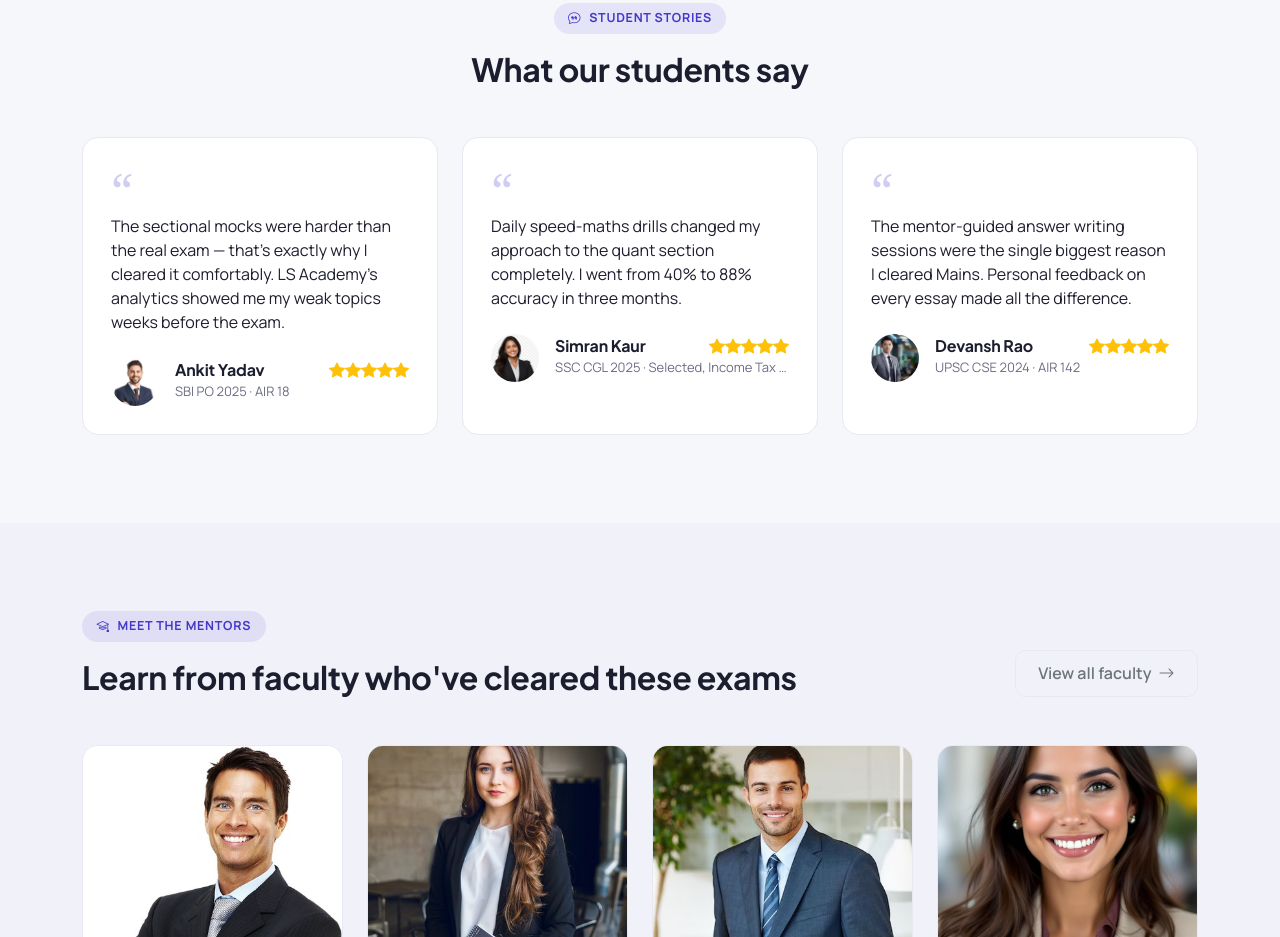
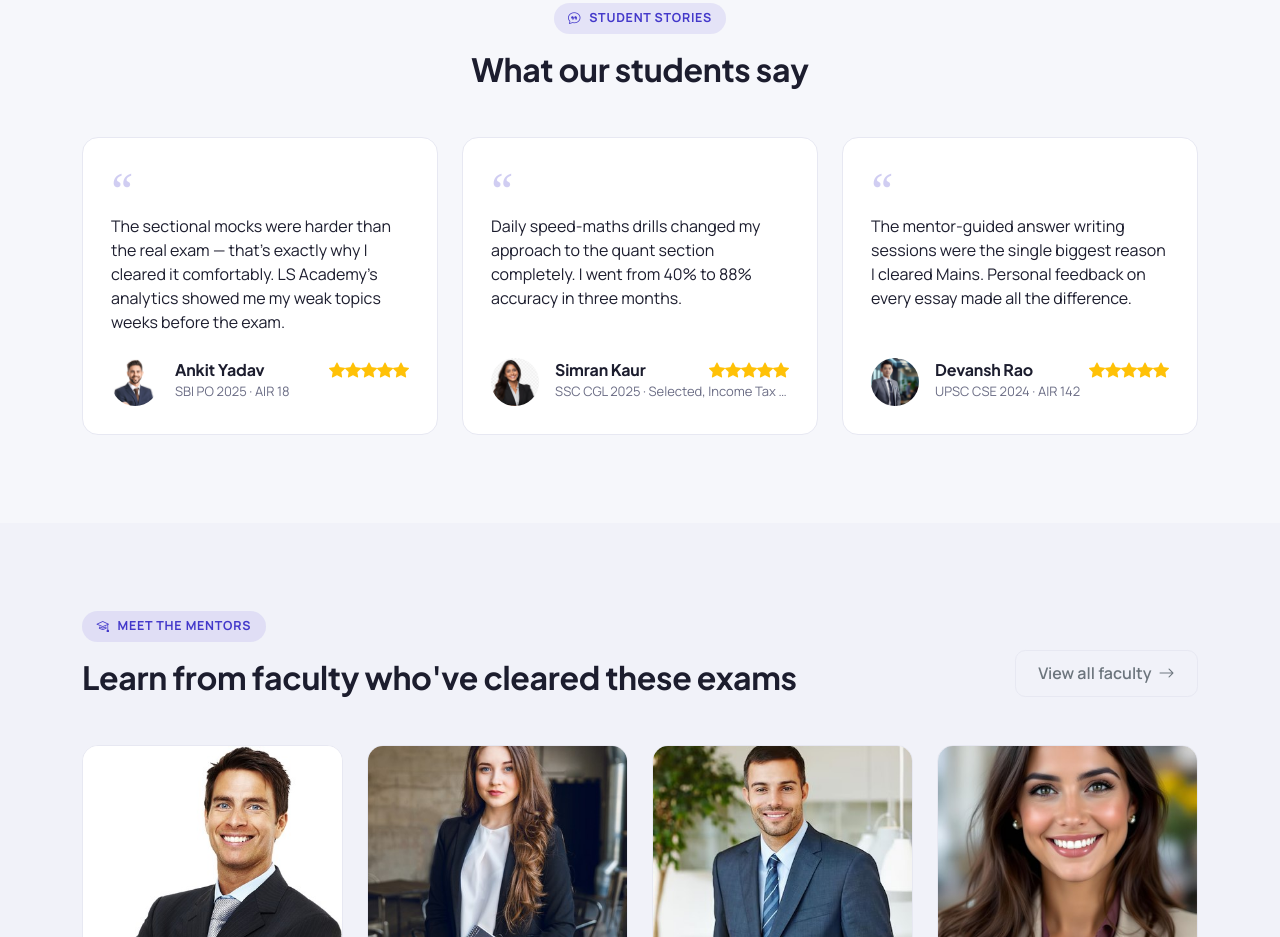
Before and after one commit to Innovalq-SoundaryaTeam/Coaching, a plain HTML site: page index.html in a window 1280 px wide. Shown: the part 4434-5371 px from the top of the page. Drawn offline with Linux system fonts and the light colour scheme.

Commit message:
Align Home 1 testimonial profile icons

```diff
--- a/assets/css/style.css
+++ b/assets/css/style.css
@@ -297,7 +297,7 @@ a{ text-decoration:none; }
 .faculty-card .faculty-photo img{ width:100%; height:100%; object-fit:cover; }
 .faculty-card .social-row a{ width:2rem; height:2rem; display:inline-flex; align-items:center; justify-content:center; border-radius:50%; background:var(--ap-surface-2); color:var(--ap-text); }
 
-.testimonial-card{ background:var(--ap-surface); border:1px solid var(--ap-border); border-radius:var(--ap-radius); padding:1.75rem; height:100%; }
+.testimonial-card{ background:var(--ap-surface); border:1px solid var(--ap-border); border-radius:var(--ap-radius); padding:1.75rem; height:100%; display:flex; flex-direction:column; }
 .testimonial-card .quote-mark{ font-family:Georgia, serif; font-size:3rem; line-height:1; color:rgba(var(--ap-primary-rgb),.25); }
 .testimonial-card .testimonial-meta{ flex:1 1 auto; min-width:0; }
 .testimonial-card .testimonial-rating{ flex-shrink:0; white-space:nowrap; }
--- a/index.html
+++ b/index.html
@@ -497,7 +497,7 @@
         <div class="testimonial-card">
           <div class="quote-mark">&ldquo;</div>
           <p class="mb-4">The sectional mocks were harder than the real exam — that's exactly why I cleared it comfortably. LS Academy's analytics showed me my weak topics weeks before the exam.</p>
-          <div class="d-flex align-items-start gap-3">
+          <div class="d-flex align-items-start gap-3 mt-auto">
             <img src="assets/images/ankit-yadav.jpg" class="rounded-circle flex-shrink-0" style="width:3rem;height:3rem;object-fit:cover;" alt="Ankit Yadav">
             <div class="testimonial-meta">
               <div class="d-flex align-items-center justify-content-between gap-2">
@@ -513,7 +513,7 @@
         <div class="testimonial-card">
           <div class="quote-mark">&ldquo;</div>
           <p class="mb-4">Daily speed-maths drills changed my approach to the quant section completely. I went from 40% to 88% accuracy in three months.</p>
-          <div class="d-flex align-items-start gap-3">
+          <div class="d-flex align-items-start gap-3 mt-auto">
             <img src="assets/images/simran-kaur.jpg" class="rounded-circle flex-shrink-0" style="width:3rem;height:3rem;object-fit:cover;" alt="Simran Kaur">
             <div class="testimonial-meta">
               <div class="d-flex align-items-center justify-content-between gap-2">
@@ -529,7 +529,7 @@
         <div class="testimonial-card">
           <div class="quote-mark">&ldquo;</div>
           <p class="mb-4">The mentor-guided answer writing sessions were the single biggest reason I cleared Mains. Personal feedback on every essay made all the difference.</p>
-          <div class="d-flex align-items-start gap-3">
+          <div class="d-flex align-items-start gap-3 mt-auto">
             <img src="assets/images/devansh-rao.jpg" class="rounded-circle flex-shrink-0" style="width:3rem;height:3rem;object-fit:cover;" alt="Devansh Rao">
             <div class="testimonial-meta">
               <div class="d-flex align-items-center justify-content-between gap-2">
```
Also changed, not shown: src/templates/pages/home-1.html (+1 -1 lines).
